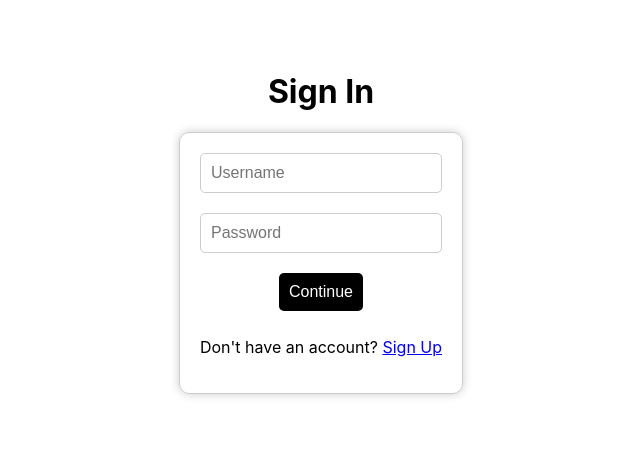
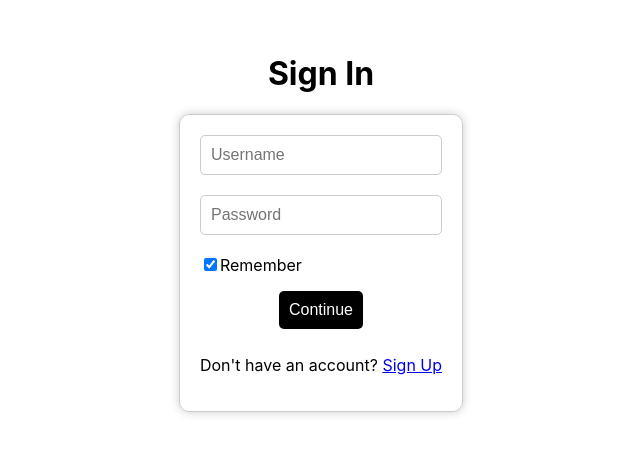
Before and after one commit to sixtusagbo/spin-and-win, a React (Create React App) app: page /login in a window 1280 px wide. Shown: the part 178-632 px from the top of the page, without its empty margins (319-959 px from the left). Built offline with nearby package versions, Linux system fonts and the light colour scheme.

Commit message:
Implement Register and Login

```diff
--- a/src/api/axios.js
+++ b/src/api/axios.js
@@ -1,14 +1,18 @@
 import axios from 'axios';
 
-const BASE_URL = 'https://nkings-server-ed0e61265b1b.herokuapp.com/';
+const BASE_URL = 'https://nkings-server-ed0e61265b1b.herokuapp.com/api/v1';
 
 export default axios.create({
   baseURL: BASE_URL,
+  headers: {
+    'Content-Type': 'application/json',
+  },
 });
 
 export const axiosAuth = axios.create({
   baseURL: BASE_URL,
   headers: {
     'Content-Type': 'application/json',
+    Authorization: `Bearer ${localStorage.getItem('token')}`,
   },
 });
--- a/src/config.js
+++ b/src/config.js
@@ -1,5 +1,3 @@
-import styled from 'styled-components';
-
 export const prizesDim = [
   {
     bgColor: '#FFB428',
@@ -58,53 +56,3 @@ export const prizesDim = [
     retry: false,
   }, // Magenta
 ];
-
-export const Container = styled.div`
-  display: flex;
-  justify-content: center;
-  align-items: center;
-  height: 100vh;
-  flex-direction: column;
-`;
-
-export const Form = styled.form`
-  display: flex;
-  flex-direction: column;
-  justify-content: center;
-  align-items: center;
-  gap: 10px;
-  padding: 20px;
-  border: 1px solid #ccc;
-  border-radius: 10px;
-  box-shadow: 0 0 10px #ccc;
-`;
-
-export const Input = styled.input`
-  margin-bottom: 10px;
-  padding: 10px;
-  border-radius: 5px;
-  border: 1px solid #ccc;
-  width: 100%;
-  box-sizing: border-box;
-  font-size: 16px;
-  outline: none;
-  transition: 0.3s;
-  &:focus {
-    border-color: #000;
-  }
-`;
-
-export const Button = styled.button`
-  cursor: pointer;
-  padding: 10px;
-  border-radius: 5px;
-  border: none;
-  background-color: #000;
-  color: #fff;
-  font-size: 16px;
-  outline: none;
-  transition: 0.3s;
-  &:hover {
-    background-color: #333;
-  }
-`;
--- a/src/pages/Login.js
+++ b/src/pages/Login.js
@@ -1,5 +1,9 @@
-import React, { useState } from 'react';
+import { useState } from 'react';
 import styled from 'styled-components';
+import axios from '../api/axios';
+import { useNavigate } from 'react-router-dom';
+import useAuth from '../hooks/useAuth';
+import useLocalStorage from '../hooks/useLocalStorage';
 
 const Container = styled.div`
   display: flex;
@@ -54,10 +58,43 @@ const Button = styled.button`
 const Login = () => {
   const [username, setUsername] = useState('');
   const [password, setPassword] = useState('');
+  const navigate = useNavigate();
+  const { setAuth } = useAuth();
+  const [remember, setRemember] = useLocalStorage('remember', true);
 
-  const handleSubmit = (e) => {
+  const handleSubmit = async (e) => {
     e.preventDefault();
-    // handle login logic here
+
+    if (username && password) {
+      try {
+        const response = await axios.post(
+          '/auth/login',
+          JSON.stringify({
+            username,
+            password,
+          })
+        );
+
+        console.log(response);
+        const accessToken = response.data?.token;
+        const userId = response.data?.id;
+        const auth = { accessToken, userId };
+        if (remember) {
+          localStorage.setItem('ziox', JSON.stringify(auth));
+        }
+        setAuth(auth);
+        navigate('/', { replace: true });
+
+        // Clear the input fields
+        setUsername('');
+        setPassword('');
+      } catch (err) {
+        console.error(err);
+        alert(err.toString());
+      }
+    } else {
+      alert('Please fill in all the fields');
+    }
   };
 
   return (
@@ -76,6 +113,20 @@ const Login = () => {
           value={password}
           onChange={(e) => setPassword(e.target.value)}
         />
+        <div
+          style={{
+            display: 'flex',
+            justifyContent: 'start',
+            alignSelf: 'start',
+          }}>
+          <Input
+            type="checkbox"
+            checked={remember}
+            onChange={() => setRemember(!remember)}
+          />
+
+          <span>Remember</span>
+        </div>
         <Button type="submit">Continue</Button>
         <p>
           Don't have an account? <a href="/register">Sign Up</a>
--- a/src/pages/Register.js
+++ b/src/pages/Register.js
@@ -1,5 +1,8 @@
-import React, { useState } from 'react';
+import { useState } from 'react';
 import styled from 'styled-components';
+import axios from '../api/axios';
+import useAuth from '../hooks/useAuth';
+import { useNavigate } from 'react-router-dom';
 
 const Container = styled.div`
   display: flex;
@@ -51,14 +54,48 @@ const Button = styled.button`
   }
 `;
 
-const Login = () => {
+const Register = () => {
   const [name, setName] = useState('');
   const [username, setUsername] = useState('');
   const [password, setPassword] = useState('');
+  const { setAuth } = useAuth();
+  const navigate = useNavigate();
 
-  const handleSubmit = (e) => {
+  const handleSubmit = async (e) => {
     e.preventDefault();
-    // handle login logic here
+
+    if (name && username && password) {
+      // Make signup request to backend api
+      try {
+        const response = await axios.post(
+          '/users/create',
+          JSON.stringify({
+            name: name,
+            username: username,
+            password: password,
+          })
+        );
+
+        console.log(response);
+        const accessToken = response.data?.token;
+        const userId = response.data?.id;
+        const auth = { accessToken, userId };
+        localStorage.setItem('remember', true);
+        localStorage.setItem('ziox', JSON.stringify(auth));
+        setAuth(auth);
+        navigate('/', { replace: true });
+
+        // Clear the input fields
+        setName('');
+        setUsername('');
+        setPassword('');
+      } catch (err) {
+        console.error(err);
+        alert(err.toString());
+      }
+    } else {
+      alert('Please fill in all fields');
+    }
   };
 
   return (
@@ -70,19 +107,23 @@ const Login = () => {
           placeholder="Name"
           value={name}
           onChange={(e) => setName(e.target.value)}
+          required
         />
         <Input
           type="text"
           placeholder="Username"
           value={username}
           onChange={(e) => setUsername(e.target.value)}
+          required
         />
         <Input
           type="password"
           placeholder="Password"
           value={password}
           onChange={(e) => setPassword(e.target.value)}
+          required
         />
+
         <Button type="submit">Continue</Button>
         <p>
           Already have an account? <a href="/login">Sign In</a>
@@ -92,4 +133,4 @@ const Login = () => {
   );
 };
 
-export default Login;
+export default Register;
```
